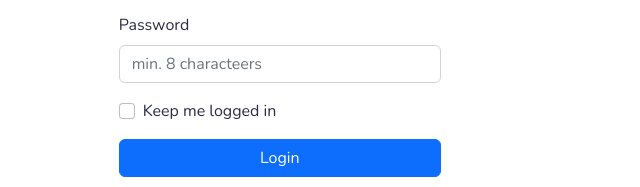
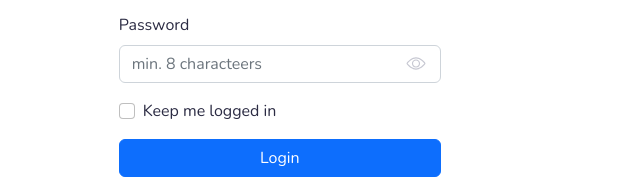
Before and after one commit to Tolea01/Food-delivery, a plain HTML site: page Login/index.html in a window 1280 px wide. Shown: the part 375-562 px from the top of the page, 0-640 px from the left. Drawn offline with nearby package versions, Linux system fonts and the light colour scheme.

Commit message:
password eye

```diff
--- a/Login/index.html
+++ b/Login/index.html
@@ -35,7 +35,7 @@
                             <input type="email" placeholder="name@example.com" class="form-control"
                                 id="exampleInputEmail1" aria-describedby="emailHelp">
                         </div>
-                        <div class="mb-3">
+                        <div class="mb-3 position-relative inputPassword">
                             <label for="exampleInputPassword1" class="form-label">Password</label>
                             <input type="password" placeholder="min. 8 characteers" class="form-control"
                                 id="exampleInputPassword1">
@@ -61,10 +61,11 @@
 
 
 
-    <script src="https://kit.fontawesome.com/5067766925.js" crossorigin="anonymous"></script>
+
     <script src="https://cdn.jsdelivr.net/npm/bootstrap@5.2.2/dist/js/bootstrap.bundle.min.js"
         integrity="sha384-OERcA2EqjJCMA+/3y+gxIOqMEjwtxJY7qPCqsdltbNJuaOe923+mo//f6V8Qbsw3"
         crossorigin="anonymous"></script>
+    <script src="https://kit.fontawesome.com/5067766925.js" crossorigin="anonymous"></script>
 </body>
 
 </html>
--- a/Login/style.css
+++ b/Login/style.css
@@ -49,6 +49,19 @@ p.subtitle {
     font-size: 16px;
 }
 
+.inputPassword::after {
+    content: '';
+    height: 22px;
+    width: 22px;
+    display: block;
+    background: url(../Login/img/Vector.svg) no-repeat;
+    position: absolute;
+    top: 35px;
+    bottom: 0;
+    right: 15px;
+    margin: auto 0;
+}
+
 form button {
     width: 100%;
 }
```
Also changed, not shown: Login/img/Vector.svg (added).
